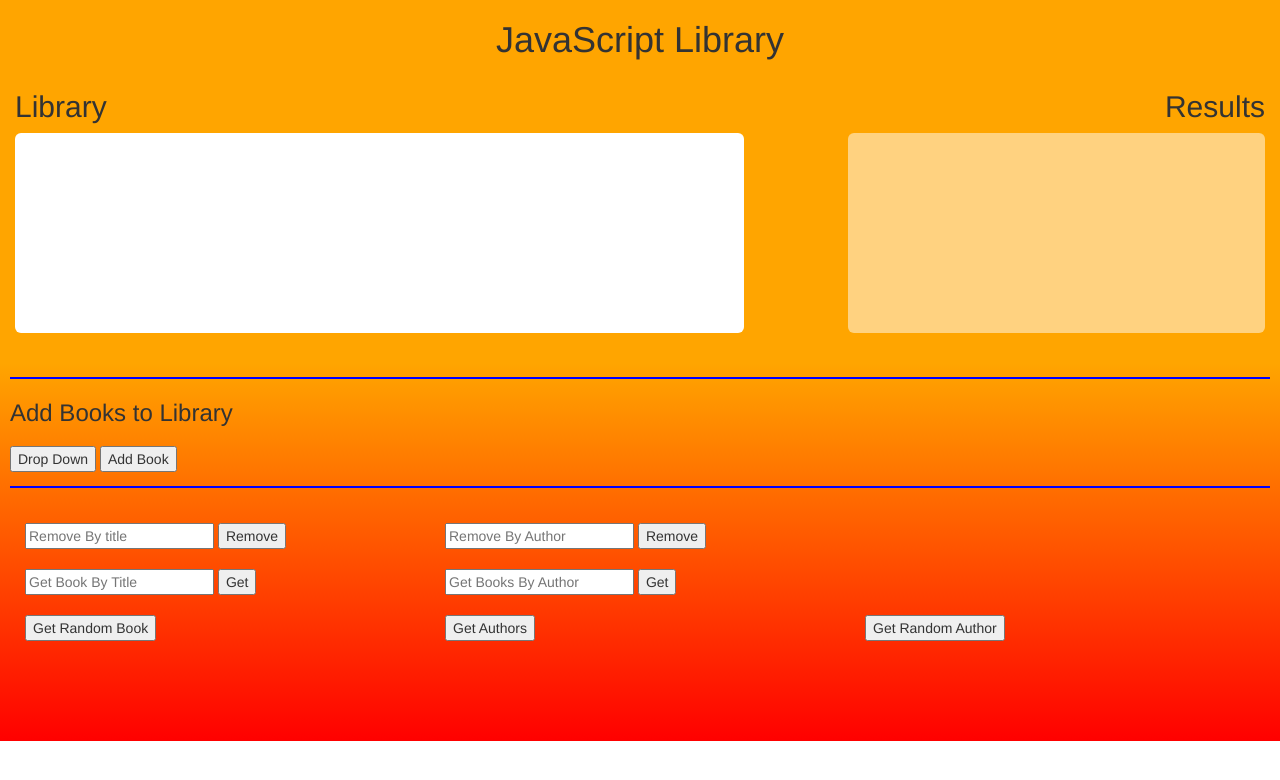
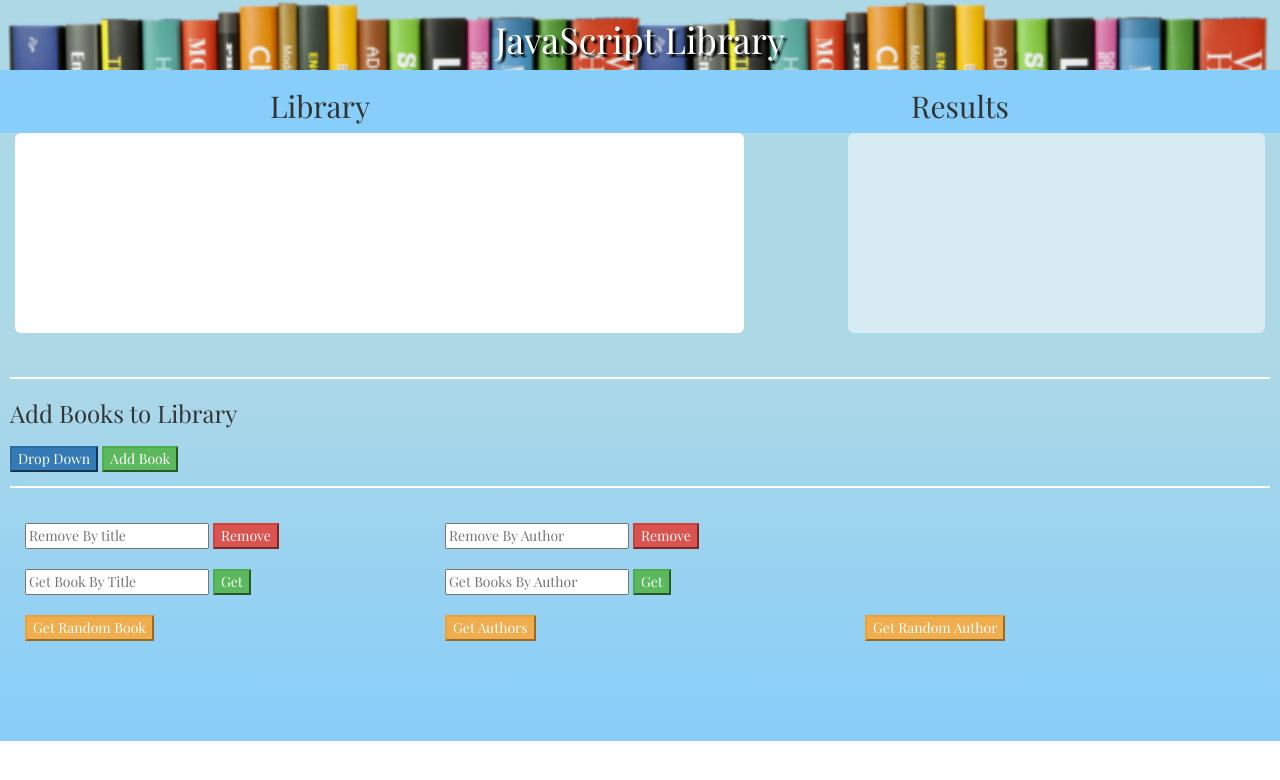
Before and after one commit to erikrdgz/Javascript, a plain HTML site: page jquery Project/index.html in a window 1280 px wide. Drawn offline with nearby package versions, Linux system fonts and the light colour scheme.

Commit message:
Improvement to UI

```diff
--- a/jquery Project/css/style.css
+++ b/jquery Project/css/style.css
@@ -1,5 +1,21 @@
 .input {
     margin-top: 20px;
+}
+
+h1,
+h2,
+h3,
+li,
+input,
+button {
+    font-family: 'Playfair Display', serif;
+}
+
+.header {
+    background-image: url(Images/books.png);
+    background-size: cover;
+    color: white;
+    text-shadow: 3px 3px 2px black;
 }
 
 .jumbotron {
@@ -7,8 +23,13 @@
     height: 200px;
 }
 
+.badge {
+    background-color: red;
+}
+
 .headName {
-    background-color: orange;
+    background-color: lightskyblue;
+    text-align: center;
 }
 
 .display {
@@ -21,19 +42,19 @@
 }
 
 .bg-info {
-    background-color: orange;
+    background-color: lightblue;
 }
 
 main {
     padding: 0px 10px 100px 10px;
-    background-image: linear-gradient(180deg, orange, red);
+    background-image: linear-gradient(180deg, lightblue, lightskyblue);
 }
 
 hr {
     display: block;
     height: 1px;
     border: 0;
-    border-top: 2px solid blue;
+    border-top: 2px solid white;
     margin: 1em 0;
     padding: 0;
 }
--- a/jquery Project/index.html
+++ b/jquery Project/index.html
@@ -5,6 +5,7 @@
     <meta charset="UTF-8">
     <link rel="stylesheet" href="https://maxcdn.bootstrapcdn.com/bootstrap/3.3.7/css/bootstrap.min.css" integrity="sha384-BVYiiSIFeK1dGmJRAkycuHAHRg32OmUcww7on3RYdg4Va+PmSTsz/K68vbdEjh4u" crossorigin="anonymous">
     <link rel="stylesheet" href="css/style.css" type="text/css">
+    <link href="https://fonts.googleapis.com/css?family=Playfair+Display" rel="stylesheet">
     <script src="jquery-3.1.1.min.js"></script>
 
     <title>Library App</title>
@@ -12,7 +13,7 @@
 
 <body>
     <header class="container-fluid">
-        <div class="row text-center bg-info">
+        <div class="row text-center bg-info header">
             <h1>JavaScript Library</h1>
         </div>
     </header>
@@ -30,7 +31,7 @@
         <div class="row text-center">
             <div class="col-xs-7 jumbotron">
                 <!-- Library Jumbo -->
-                <ul>
+                <ul class="list-group">
                 </ul>
             </div>
             <div class="col-xs-1">
@@ -38,7 +39,7 @@
             </div>
             <div class="col-xs-4 well-lg">
                 <!-- Results well -->
-                <ul>
+                <ul class="list-group">
 
                 </ul>
             </div>
@@ -60,17 +61,17 @@
                     <h3>Add Books to Library</h3>
                     <ul class="list-group">
                     </ul>
-                    <button type="button" id="addBooks">Drop Down</button>
-                    <button type="button" id="addBooksBtn">Add Book</button>
+                    <button type="button" id="addBooks" class="btn-primary">Drop Down</button>
+                    <button type="button" id="addBooksBtn" class="btn-success">Add Book</button>
                 </div>
                 <hr>
                 <div class="col-sm-4 input">
                     <input id="rTitleInput" type="text" name="firstname" placeholder="Remove By title">
-                    <button type="button" id="removeTitle">Remove</button>
+                    <button type="button" id="removeTitle" class="btn-danger">Remove</button>
                 </div>
                 <div class="col-sm-4 input">
                     <input id="rAuthorInput" type="text" name="firstname" placeholder="Remove By Author">
-                    <button type="button" id="removeAuthor">Remove</button>
+                    <button type="button" id="removeAuthor" class="btn-danger">Remove</button>
                 </div>
             </div>
         </div>
@@ -78,11 +79,11 @@
             <div class="row">
                 <div class="col-sm-4 input">
                     <input type="text" name="firstname" placeholder="Get Book By Title" id="gTitle">
-                    <button type="button" id="getByTitle">Get</button>
+                    <button type="button" id="getByTitle" class="btn-success">Get</button>
                 </div>
                 <div class="col-sm-4 input">
                     <input type="text" name="firstname" placeholder="Get Books By Author" id="gAuthor">
-                    <button type="button" id="getByAuthor">Get</button>
+                    <button type="button" id="getByAuthor" class="btn-success">Get</button>
                 </div>
                 <div class="col-sm-4 input">
 
@@ -92,14 +93,14 @@
         <div class="container-fluid">
             <div class="row">
                 <div class="col-sm-4 input">
-                    <button type="button" id="getRandomBook">Get Random Book</button>
+                    <button type="button" id="getRandomBook" class="btn-warning">Get Random Book</button>
                 </div>
                 <div class="col-sm-4 input">
 
-                    <button type="button" id="getAuthors">Get Authors</button>
+                    <button type="button" id="getAuthors" class="btn-warning">Get Authors</button>
                 </div>
                 <div class="col-sm-4 input">
-                    <button type="button" id="getRandomAuthor">Get Random Author</button>
+                    <button type="button" id="getRandomAuthor" class="btn-warning">Get Random Author</button>
                 </div>
             </div>
         </div>
--- a/jquery Project/jqueryLib.js
+++ b/jquery Project/jqueryLib.js
@@ -7,13 +7,12 @@ function newBook(title, author, numberOfPages, published) {
     //methods
     this.published = published;
 }
+var library = function () {};
 
 $(function () {
     window.glibrary = new library();
     window.glibrary.init();
 });
-
-var library = function () {}; //array
 
 library.prototype.init = function () {
     this.$Jumbo = $(".jumbotron ul");
@@ -95,7 +94,7 @@ library.prototype._getBooksByTitle = function () {
     for (var i = 0; i < this.myBookArray.length; i++) {
         if (this.myBookArray[i].title.match(regex)) {
             this.$Well.empty();
-            this.$Well.append("<li>" + this.myBookArray[i].title + "</li>");
+            this.$Well.append("<li class='list-group-item'>" + "<span class ='badge'>Title</span>" + this.myBookArray[i].title + " By: " + this.myBookArray[i].author + "</li>");
         }
     }
 };
@@ -105,7 +104,7 @@ library.prototype._getBooksByAuthor = function () {
     for (var i = 0; i < this.myBookArray.length; i++) {
         if (this.myBookArray[i].author.match(regex)) {
             this.$Well.empty();
-            this.$Well.append("<li>" + this.myBookArray[i].author + "</li>");
+            this.$Well.append("<li class='list-group-item'>" + "<span class ='badge'>Author</span>" + this.myBookArray[i].title + " By: " + this.myBookArray[i].author + "</li>");
 
         }
     }
@@ -116,7 +115,7 @@ library.prototype._getAuthors = function () {
     for (var i = 0; i < this.myBookArray.length; i++) {
         if (authors.indexOf(this.myBookArray[i].author) <= -1) {
             authors.push(this.myBookArray[i].author);
-            this.$Well.append("<li>" + this.myBookArray[i].author + "</li>");
+            this.$Well.append("<li class='list-group-item'>" + "<span class ='badge'>Author</span>" + this.myBookArray[i].author + "</li>");
 
         }
 
@@ -125,7 +124,7 @@ library.prototype._getAuthors = function () {
 };
 
 library.prototype._addMultiple = function () {
-    this.$addBooks.append("<li>" + "<input type='text' name='Title' class='input' placeholder='Title'><input type='text' name='Author' class='input' placeholder='Author'><input type='text' name='Pages' class='input' placeholder='Pages'><input type='text' name='Publish Year' class='input' placeholder='Publish Year'>" + "</li>")
+    this.$addBooks.append("<li class='list-group-item'>" + "<input type='text' name='Title' class='input' placeholder='Title'><input type='text' name='Author' class='input' placeholder='Author'><input type='text' name='Pages' class='input' placeholder='Number of Pages'><input type='text' name='Publish Year' class='input' placeholder='Published mm/dd/yy'>" + "</li>")
 }
 
 library.prototype._addBooks = function () {
@@ -141,7 +140,7 @@ library.prototype._addBooks = function () {
         }
         if (isUnique) {
             this.myBookArray.push(aAddedBooks[i]);
-            this.$Jumbo.append("<li class='list-group-item'>" + aAddedBooks[i].title + "</li>");
+            this.$Jumbo.append("<li class='list-group-item'>" + "<span class ='badge'>New</span>" + aAddedBooks[i].title + " By: " + aAddedBooks[i].author + "</li>");
         }
     }
     return false;
@@ -173,12 +172,12 @@ library.prototype._getAddBookValues2 = function () {
 library.prototype._getRandomBook = function () {
     this.$Well.empty();
     var randomBook = Math.floor(Math.random() * this.myBookArray.length);
-    this.$Well.append("<li>" + this.myBookArray[randomBook].title + "</li>") //MathRandom
+    this.$Well.append("<li class='list-group-item'>" + "<span class ='badge'>Random Book</span>" + this.myBookArray[randomBook].title + "</li>") //MathRandom
 };
 library.prototype._getRandomAuthorName = function () {
     this.$Well.empty();
     var randomAuthor = Math.floor(Math.random() * this.myBookArray.length);
-    this.$Well.append("<li>" + this.myBookArray[randomAuthor].author + "</li>") //MathRandom
+    this.$Well.append("<li class='list-group-item'>" + "<span class ='badge'>Random Author</span>" + this.myBookArray[randomAuthor].author + "</li>") //MathRandom
 };
 
 
```
Also changed, not shown: jquery Project/css/Images/books.png (added).
